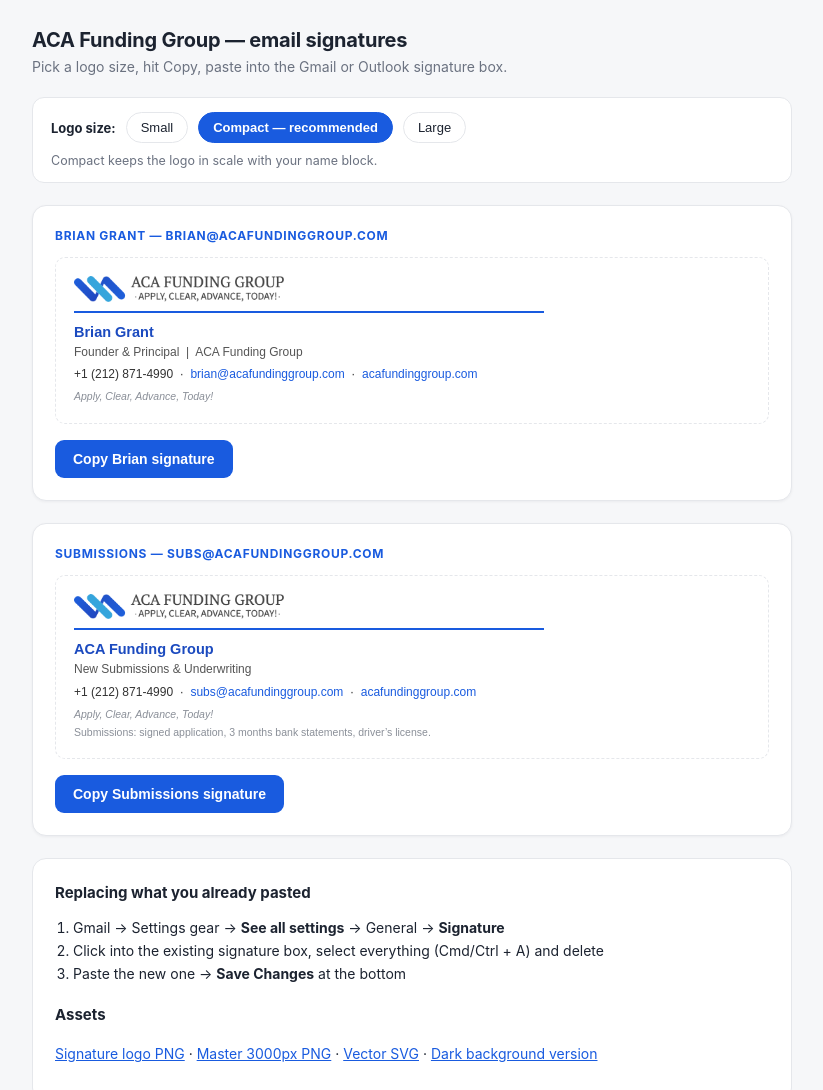
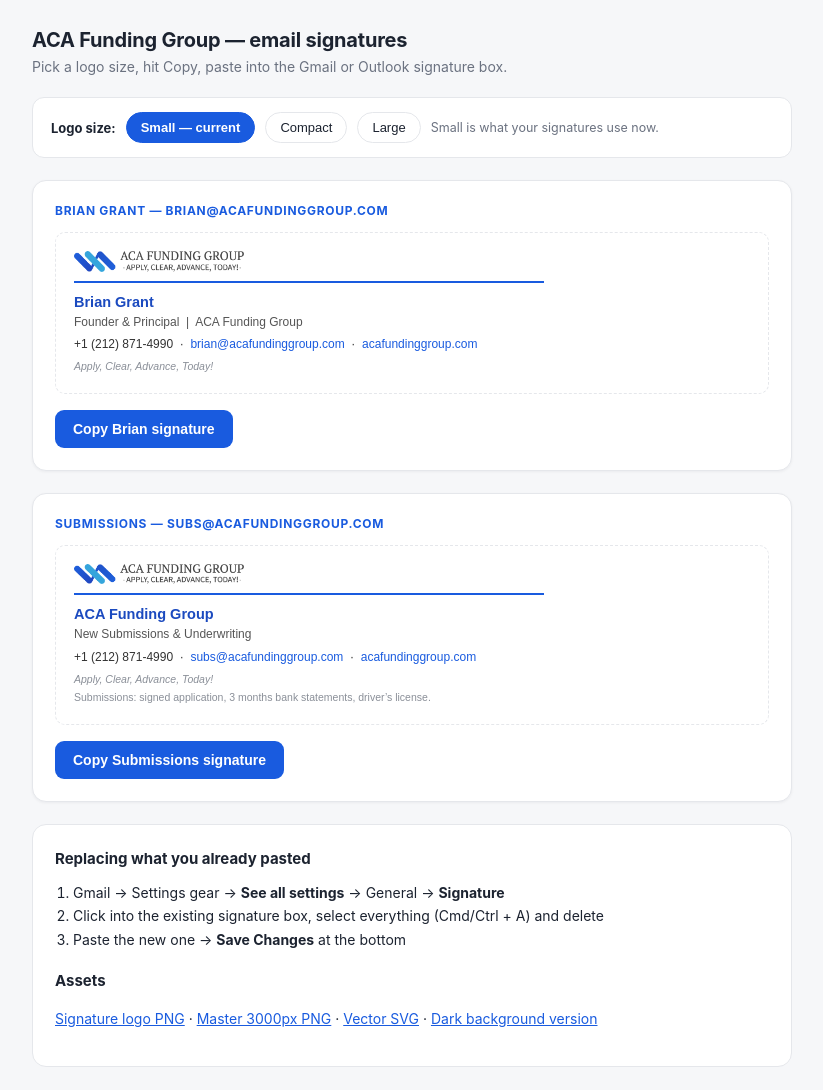
Before and after one commit to tjt7mc5dgd-hub/aca-funding-group-website, a plain HTML site: page brand/signature.html in a window 1280 px wide. Shown: the top 1090 px of the page, without its empty margins (228-1051 px from the left). Drawn offline with Linux system fonts and the light colour scheme.

Commit message:
Signatures default to small (170px) logo

```diff
--- a/brand/signature.html
+++ b/brand/signature.html
@@ -40,10 +40,10 @@
 
   <div class="sizebar">
     <b>Logo size:</b>
-    <button class="chip" data-size="170">Small</button>
-    <button class="chip on" data-size="210">Compact &mdash; recommended</button>
+    <button class="chip on" data-size="170">Small &mdash; current</button>
+    <button class="chip" data-size="210">Compact</button>
     <button class="chip" data-size="260">Large</button>
-    <span style="color:var(--muted);font-size:12.5px;">Compact keeps the logo in scale with your name block.</span>
+    <span style="color:var(--muted);font-size:12.5px;">Small is what your signatures use now.</span>
   </div>
 
   <div class="card">
@@ -51,7 +51,7 @@
     <div class="sigbox"><div id="sig1">
 <table class="sigtable" cellpadding="0" cellspacing="0" border="0" style="width:470px;font-family:Arial,Helvetica,sans-serif;font-size:13px;line-height:1.45;color:#333333;">
   <tr><td style="padding:0 0 9px 0;">
-    <img class="siglogo" src="https://raw.githubusercontent.com/tjt7mc5dgd-hub/aca-funding-group-website/main/brand/logo-signature.png" alt="ACA Funding Group" width="210" style="display:block;width:210px;max-width:210px;height:auto;border:0;">
+    <img class="siglogo" src="https://raw.githubusercontent.com/tjt7mc5dgd-hub/aca-funding-group-website/main/brand/logo-signature.png" alt="ACA Funding Group" width="170" style="display:block;width:170px;max-width:170px;height:auto;border:0;">
   </td></tr>
   <tr><td style="border-top:2px solid #195BDF;padding:9px 0 0 0;">
     <div style="font-size:14.5px;font-weight:bold;color:#1B4ABF;">Brian Grant</div>
@@ -73,7 +73,7 @@
     <div class="sigbox"><div id="sig2">
 <table class="sigtable" cellpadding="0" cellspacing="0" border="0" style="width:470px;font-family:Arial,Helvetica,sans-serif;font-size:13px;line-height:1.45;color:#333333;">
   <tr><td style="padding:0 0 9px 0;">
-    <img class="siglogo" src="https://raw.githubusercontent.com/tjt7mc5dgd-hub/aca-funding-group-website/main/brand/logo-signature.png" alt="ACA Funding Group" width="210" style="display:block;width:210px;max-width:210px;height:auto;border:0;">
+    <img class="siglogo" src="https://raw.githubusercontent.com/tjt7mc5dgd-hub/aca-funding-group-website/main/brand/logo-signature.png" alt="ACA Funding Group" width="170" style="display:block;width:170px;max-width:170px;height:auto;border:0;">
   </td></tr>
   <tr><td style="border-top:2px solid #195BDF;padding:9px 0 0 0;">
     <div style="font-size:14.5px;font-weight:bold;color:#1B4ABF;">ACA Funding Group</div>
@@ -136,7 +136,7 @@ document.querySelectorAll('.btn').forEach(function (b) {
     setTimeout(function () { b.textContent = t; b.classList.remove('done'); }, 2600);
   });
 });
-setSize(210);
+setSize(170);
 </script>
 </body>
 </html>
```
